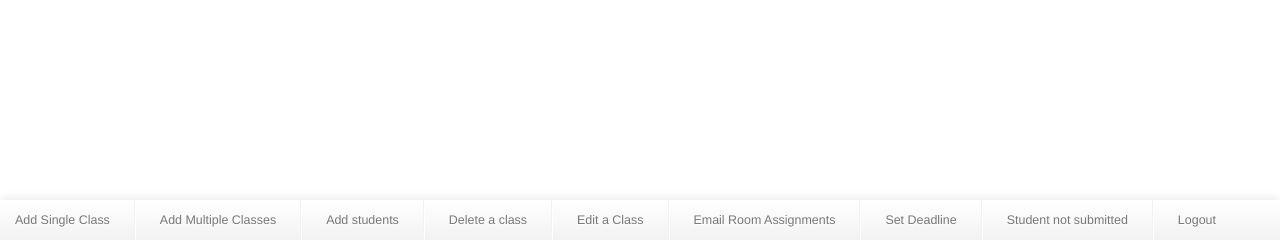
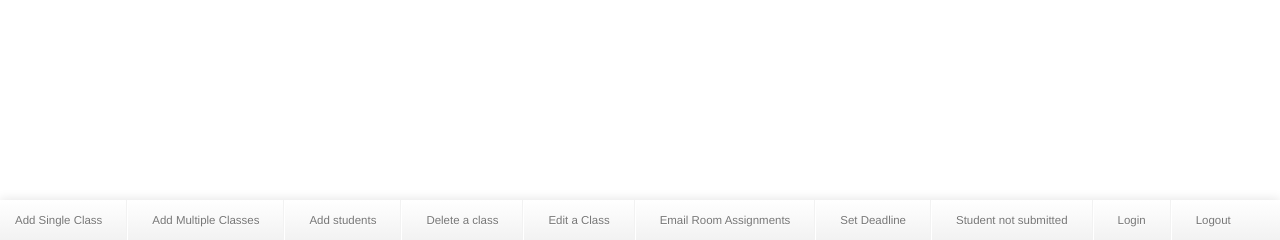
Before and after one commit to garrettdreyfus/Block, a Django app: page /school_profile/ in a window 1280 px wide. Shown: the part 560-800 px from the top of the page. Run offline with Django 3.2, Linux system fonts and the light colour scheme; a user stored in the database is signed in; tables that the repository leaves empty hold one stand-in row (values such as "Sample post"); some libraries are stand-ins or nearby versions.

Commit message:
Bug fixes Fixed merge mistake

```diff
--- a/crush/static/bootstrap/css/school_home.css
+++ b/crush/static/bootstrap/css/school_home.css
@@ -18,7 +18,7 @@ body{
 .teachnav {
     background-color: Purple;
     background-image: none;
-    font-size: 89%;
+    font-size: 82%;
 }
 button {
 	background-color:#fff;
--- a/crush/templates/crush/school_home.html
+++ b/crush/templates/crush/school_home.html
@@ -127,6 +127,7 @@
           </form>
         </div>
       </div>
+
        <div id="loginAfterDeadline" class="modal hide fade" tabindex="-1" role="dialogue" aria-labelledby="myModalLabel" alt="add class">
         <div class="modal-header">
           <div class="pull-right close" data-dismiss="modal" aria-hidden="true" >x</div>
@@ -152,10 +153,11 @@
           <form action="edit_class/" method="post" id="editClass" name="editClass">{% csrf_token %}
             <input class="span4" type="text" required="true" placeholder="Old Class Name" name="OldName" id="OldName" maxlength="100" />
             <input class="span4" type="text" required="true" placeholder="New Class Name" name="Class_Name" id="Class_Name" maxlength="100" />
-            <input class="span1" type="number" name="MO" min="1" max="300" required="true" />
+            <input class="span2" type="number" placeholder="Max Occupancy" name="MO" min="1" max="300" required="true" />
+	  <input class="span4" type="text" placeholder="Teacher Name" name="Teacher" id="Teacher" required="true" maxlength=20 />
             <input class="span2" type="text" placeholder="Grade" name="Grade" min="6" max="8" required="true" />
             <textarea class="form-control span7" placeholder="Class Description" name="description" id="description" rows="4" required = "true"></textarea>
-            <input class="span4" type="text" placeholder="Teacher Name" name="Teacher" id="Teacher" required="true" maxlength=20 />
+
             <div class="modal-footer">
               <input class="btn" type="submit" value="Edit">
             </div>
@@ -235,6 +237,8 @@
   <li class="divider-vertical"></li>
    <li><a href="notSubmited/" role="button" data-toggle="modal">Student not submitted</a></li>
   <li class="divider-vertical"></li>
+  <li><a href="#loginAfterDeadline" role="button" data-toggle="modal">Login</a></li>
+  <li class="divider-vertical"></li>
  <li><a href="logout_view/" role="button">Logout</a></li>
 
   </ul>
--- a/crush/views.py
+++ b/crush/views.py
@@ -14,7 +14,7 @@ import csv, re, requests
 from django.contrib.auth.decorators import login_required
 from operator import *
 import datetime
-import time
+import time, string
 from django.utils.timezone import utc
 # from paste.util import multidict
 
@@ -246,8 +246,11 @@ def log_in(request):
             if u.status == 'admin':
                 return HttpResponseRedirect(reverse('crush:school_profile'))
             else:
-                if school.deadline != None and datetime.datetime.utcnow().replace(tzinfo=utc) > school.deadline:
+                if school.deadline != None and datetime.datetime.utcnow().replace(tzinfo=utc) > school.deadline and Preference.objects.filter(student = request.user) != None:
                     messages.add_message(request, messages.ERROR, 'Deadline to submit preferences has passed')
+                    return HttpResponseRedirect(reverse('crush:index'))
+                if len(Preference.objects.filter(student = user)):
+                    messages.add_message(request, messages.ERROR, "You've already entered your Preferences")
                     return HttpResponseRedirect(reverse('crush:index'))
                 return HttpResponseRedirect(reverse('crush:userview'))
         else:
@@ -261,6 +264,7 @@ def log_in(request):
 
 @login_required
 def log_in_master(request):
+    username = request.POST['SchoolName']
     password = request.POST['SchoolPassword']
     user = authenticate(username=username, password=password)
     if user is not None:
@@ -297,6 +301,8 @@ def addMultipleClasses(request):
             messages.add_message(request, messages.ERROR, "Row %s doesn't have enough fields" % row)
             return HttpResponseRedirect(reverse('crush:school_profile'))
         name = row[0]
+        string.replace(name, "\n", "")
+        print name
         try:
             r = Classes.objects.get(Class_Name=name)
             messages.add_message(request, messages.ERROR, "Class %s already exists" % name)
@@ -309,7 +315,7 @@ def addMultipleClasses(request):
             start = grades[0]
             end = grades[-1]
             description = row[4]
-            print "class information", name, teacher, capacity, ngrade, description
+            print "class information", name, teacher, capacity, ngrade, description, type(description)
             if len(grades) == 1:
                 ngrade.append(grades)
             if len(grades) != 1:
@@ -399,7 +405,6 @@ def addStudents(request):
                 status = admin_bol
             )
             student.save()
-    messages.add_message(request, messages.SUCCESS, 'Students have successfuly been added')
     return HttpResponseRedirect(reverse('crush:school_profile'))
 
 @login_required
```
Also changed, not shown: crush/templates/crush/userview.html (+4 -3 lines), 1 other file.
